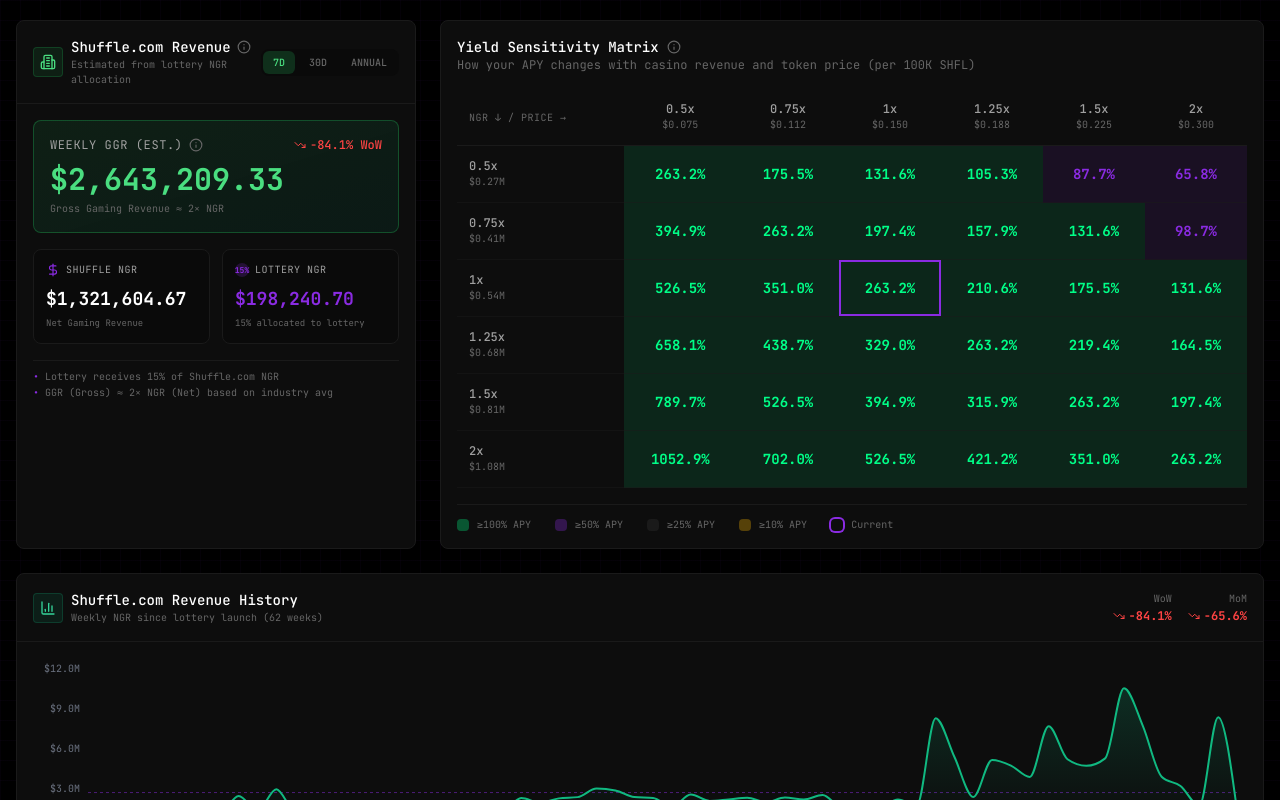
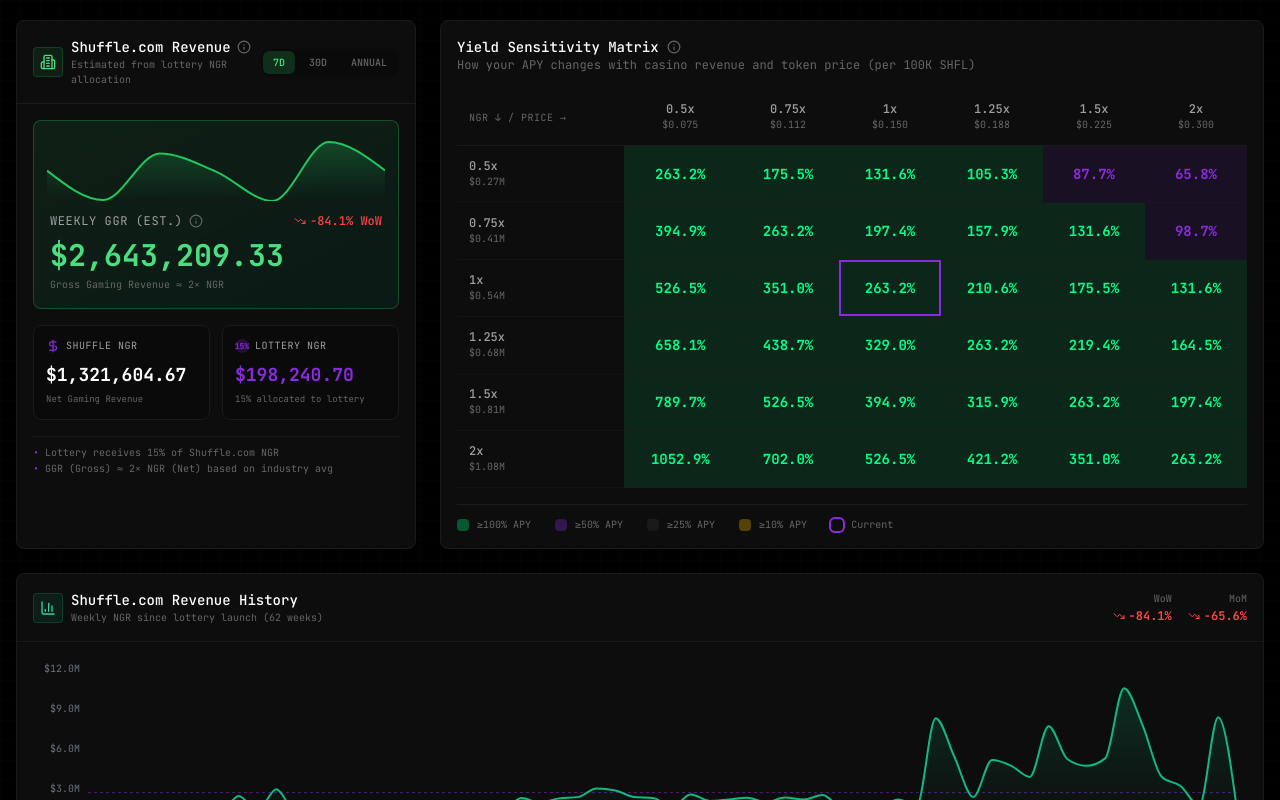
Before and after one commit to eshanhack/shfl-yield-dashboard, a Next.js app: page / in a window 1280 px wide. Shown: the part 1720-2520 px from the top of the page. Built offline with nearby package versions, Linux system fonts and the light colour scheme; no server answers.

Commit message:
Add dynamic sparkline chart to Shuffle Revenue card that changes with time period

```diff
--- a/components/ShuffleRevenueCard.tsx
+++ b/components/ShuffleRevenueCard.tsx
@@ -2,6 +2,7 @@
 
 import { useState, useMemo } from "react";
 import { Building2, TrendingUp, TrendingDown, DollarSign } from "lucide-react";
+import { AreaChart, Area, ResponsiveContainer, Tooltip, YAxis } from "recharts";
 import { HistoricalDraw, formatNumber } from "@/lib/calculations";
 import CurrencyAmount from "./CurrencyAmount";
 import { cn } from "@/lib/utils";
@@ -69,6 +70,53 @@ export default function ShuffleRevenueCard({
     };
   }, [historicalDraws, currentWeekNGR]);
 
+  // Generate chart data based on time period
+  const chartData = useMemo(() => {
+    const draws = historicalDraws.filter(d => d.ngrUSD > 0);
+
+    if (timePeriod === "7d") {
+      // Show last 7 days worth of data (just the latest draw data points simulated)
+      const latestDraw = draws[0];
+      if (!latestDraw) return [];
+      const lotteryNGR = latestDraw.ngrUSD + (latestDraw.singlesAdded || 0) * 0.85;
+      const shuffleNGR = lotteryNGR / 0.15;
+      // Simulate daily data for sparkline effect
+      return Array.from({ length: 7 }, (_, i) => ({
+        day: i + 1,
+        value: shuffleNGR * (0.8 + Math.random() * 0.4) / 7, // Distribute across days with variation
+        label: `Day ${i + 1}`,
+      }));
+    } else if (timePeriod === "30d") {
+      // Show last 4 weeks
+      return draws.slice(0, 4).reverse().map((draw, i) => {
+        const lotteryNGR = draw.ngrUSD + (draw.singlesAdded || 0) * 0.85;
+        const shuffleNGR = lotteryNGR / 0.15;
+        return {
+          day: i + 1,
+          value: shuffleNGR,
+          label: `Week ${i + 1}`,
+        };
+      });
+    } else {
+      // Annual - show last 12 data points (monthly aggregates)
+      const monthlyData: { day: number; value: number; label: string }[] = [];
+      for (let i = 0; i < 12; i++) {
+        const monthDraws = draws.slice(i * 4, (i + 1) * 4);
+        if (monthDraws.length === 0) break;
+        const monthTotal = monthDraws.reduce((sum, d) => {
+          const lotteryNGR = d.ngrUSD + (d.singlesAdded || 0) * 0.85;
+          return sum + lotteryNGR / 0.15;
+        }, 0);
+        monthlyData.push({
+          day: i + 1,
+          value: monthTotal,
+          label: `Month ${12 - i}`,
+        });
+      }
+      return monthlyData.reverse();
+    }
+  }, [historicalDraws, timePeriod]);
+
   const currentData = revenueData[timePeriod];
 
   const periodLabels: Record<TimePeriod, string> = {
@@ -120,8 +168,49 @@ export default function ShuffleRevenueCard({
       </div>
 
       <div className="p-4 space-y-4">
-        {/* Main GGR Display */}
+        {/* Main GGR Display with Chart */}
         <div className="bg-gradient-to-br from-green-500/10 to-emerald-900/20 border border-green-500/30 rounded-lg p-4">
+          {/* Mini Sparkline Chart */}
+          {chartData.length > 0 && (
+            <div className="h-16 mb-3 -mx-2">
+              <ResponsiveContainer width="100%" height="100%">
+                <AreaChart data={chartData} margin={{ top: 5, right: 5, left: 5, bottom: 0 }}>
+                  <defs>
+                    <linearGradient id="revenueGradient" x1="0" y1="0" x2="0" y2="1">
+                      <stop offset="5%" stopColor="#22c55e" stopOpacity={0.4} />
+                      <stop offset="95%" stopColor="#22c55e" stopOpacity={0} />
+                    </linearGradient>
+                  </defs>
+                  <YAxis
+                    hide
+                    domain={['dataMin', 'dataMax']}
+                  />
+                  <Tooltip
+                    content={({ active, payload }) => {
+                      if (!active || !payload || !payload.length) return null;
+                      return (
+                        <div className="bg-terminal-dark border border-green-500/30 rounded px-2 py-1 text-[10px]">
+                          <span className="text-green-400 font-medium">
+                            ${formatNumber(Math.round(payload[0].value as number))}
+                          </span>
+                        </div>
+                      );
+                    }}
+                  />
+                  <Area
+                    type="monotone"
+                    dataKey="value"
+                    stroke="#22c55e"
+                    strokeWidth={2}
+                    fill="url(#revenueGradient)"
+                    dot={false}
+                    activeDot={{ r: 3, fill: "#22c55e", stroke: "#000", strokeWidth: 1 }}
+                  />
+                </AreaChart>
+              </ResponsiveContainer>
+            </div>
+          )}
+
           <div className="flex items-center justify-between mb-2">
             <span className="flex items-center gap-1.5 text-xs text-terminal-textSecondary uppercase tracking-wider">
               {periodLabels[timePeriod]} GGR (Est.)
```
